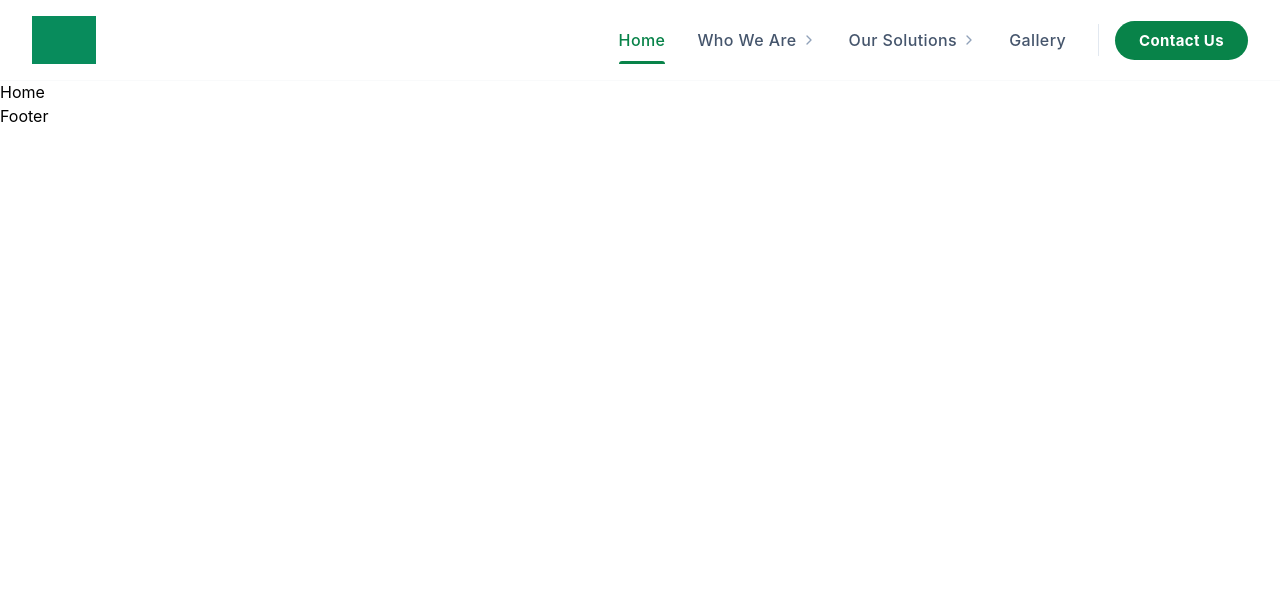
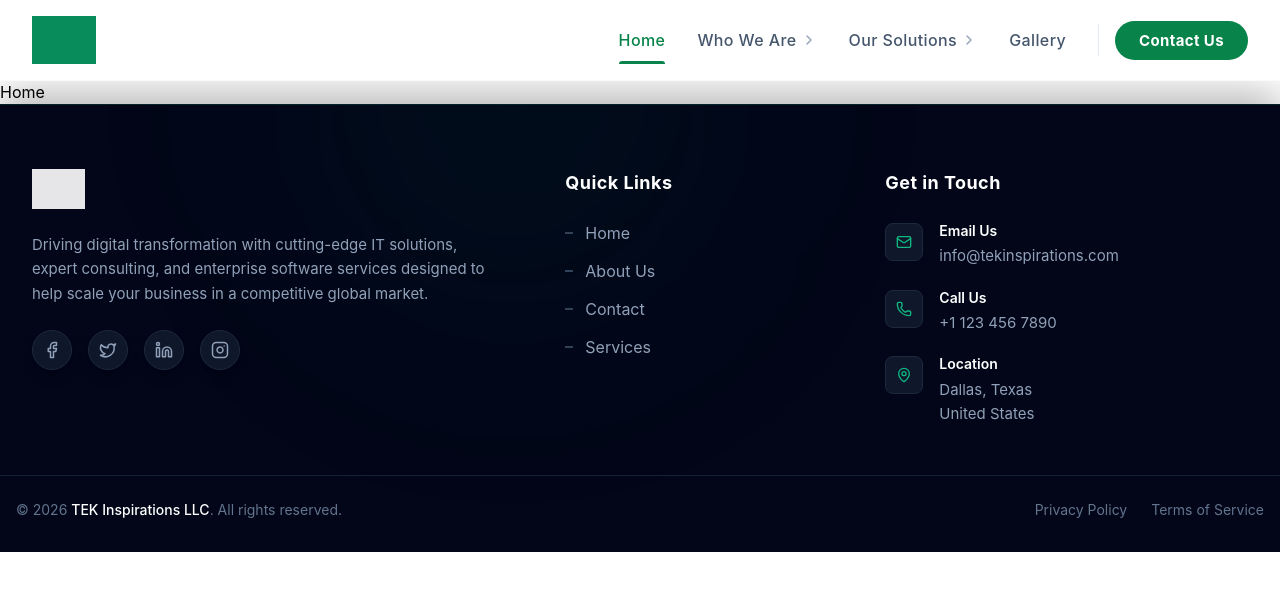
Before and after one commit to anupchauhanak6/tek-inspirations-llc, a React (Vite) app in the folder frontend/: page / in a window 1280 px wide. Shown: the top 590 px of the page. Built offline with nearby package versions, Linux system fonts and the light colour scheme; grey boxes are pictures that could not be loaded.

Commit message:
feat: implement Footer component with enhanced layout, social links, and contact information

```diff
--- a/frontend/src/components/Footer.jsx
+++ b/frontend/src/components/Footer.jsx
@@ -1,9 +1,179 @@
-import React from 'react'
+import React from "react";
+import { Link } from "react-router-dom";
+import {
+  Mail,
+  Phone,
+  MapPin,
+  Facebook,
+  Twitter,
+  Linkedin,
+  Instagram,
+} from "lucide-react";
 
 function Footer() {
   return (
-    <div>Footer</div>
-  )
+    <footer className="bg-slate-950 text-slate-300 pt-16 pb-8 w-full mt-auto border-t border-slate-900 border-t-emerald-600/20 shadow-[0_-10px_40px_rgba(0,0,0,0.3)] relative overflow-hidden">
+      {/* Subtle emerald glow in the background as a premium touch */}
+      <div className="absolute top-0 left-1/4 w-96 h-96 bg-emerald-800/10 blur-[120px] rounded-full point-events-none -translate-y-1/2"></div>
+
+      <div className="max-w-7xl mx-auto px-4 sm:px-6 lg:px-8 grid grid-cols-1 md:grid-cols-12 gap-10 lg:gap-16 mb-12 relative z-10">
+        {/* Logo & Description (Takes more horizontal space on wide screens) */}
+        <div className="col-span-1 md:col-span-12 lg:col-span-5 flex flex-col">
+          <Link to="/" className="mb-6 inline-block">
+            <img
+              src="https://www.tekinspirations.com/wp-content/uploads/2022/03/cropped-tek-logo-new-e1648224691993.png"
+              alt="TEK Inspirations"
+              className="h-10 w-auto brightness-0 invert opacity-90 hover:opacity-100 transition-opacity"
+            />
+          </Link>
+          <p className="text-slate-400 text-[15px] leading-relaxed mb-6 pr-4">
+            Driving digital transformation with cutting-edge IT solutions,
+            expert consulting, and enterprise software services designed to help
+            scale your business in a competitive global market.
+          </p>
+          {/* Social Icons */}
+          <div className="flex space-x-4">
+            <a
+              href="#"
+              className="h-10 w-10 flex items-center justify-center rounded-full bg-slate-900 text-slate-400 hover:text-white hover:bg-[#10b981] transition-all duration-300 shadow-lg border border-slate-800 hover:border-[#10b981] hover:-translate-y-1"
+            >
+              <Facebook size={18} />
+            </a>
+            <a
+              href="#"
+              className="h-10 w-10 flex items-center justify-center rounded-full bg-slate-900 text-slate-400 hover:text-white hover:bg-[#10b981] transition-all duration-300 shadow-lg border border-slate-800 hover:border-[#10b981] hover:-translate-y-1"
+            >
+              <Twitter size={18} />
+            </a>
+            <a
+              href="#"
+              className="h-10 w-10 flex items-center justify-center rounded-full bg-slate-900 text-slate-400 hover:text-white hover:bg-[#10b981] transition-all duration-300 shadow-lg border border-slate-800 hover:border-[#10b981] hover:-translate-y-1"
+            >
+              <Linkedin size={18} />
+            </a>
+            <a
+              href="#"
+              className="h-10 w-10 flex items-center justify-center rounded-full bg-slate-900 text-slate-400 hover:text-white hover:bg-[#10b981] transition-all duration-300 shadow-lg border border-slate-800 hover:border-[#10b981] hover:-translate-y-1"
+            >
+              <Instagram size={18} />
+            </a>
+          </div>
+        </div>
+
+        {/* Quick Links */}
+        <div className="col-span-1 md:col-span-6 lg:col-span-3">
+          <h3 className="text-lg font-bold mb-6 text-white tracking-wide">
+            Quick Links
+          </h3>
+          <ul className="flex flex-col space-y-3.5 m-0 p-0 list-none">
+            <li>
+              <Link
+                to="/"
+                className="group flex items-center text-slate-400 hover:text-[#10b981] transition-colors duration-200"
+              >
+                <span className="w-2 h-0.5 bg-slate-700 mr-3 group-hover:bg-[#10b981] group-hover:w-4 transition-all duration-300"></span>
+                Home
+              </Link>
+            </li>
+            <li>
+              <Link
+                to="/about"
+                className="group flex items-center text-slate-400 hover:text-[#10b981] transition-colors duration-200"
+              >
+                <span className="w-2 h-0.5 bg-slate-700 mr-3 group-hover:bg-[#10b981] group-hover:w-4 transition-all duration-300"></span>
+                About Us
+              </Link>
+            </li>
+            <li>
+              <Link
+                to="/contact"
+                className="group flex items-center text-slate-400 hover:text-[#10b981] transition-colors duration-200"
+              >
+                <span className="w-2 h-0.5 bg-slate-700 mr-3 group-hover:bg-[#10b981] group-hover:w-4 transition-all duration-300"></span>
+                Contact
+              </Link>
+            </li>
+            <li>
+              <Link
+                to="/services"
+                className="group flex items-center text-slate-400 hover:text-[#10b981] transition-colors duration-200"
+              >
+                <span className="w-2 h-0.5 bg-slate-700 mr-3 group-hover:bg-[#10b981] group-hover:w-4 transition-all duration-300"></span>
+                Services
+              </Link>
+            </li>
+          </ul>
+        </div>
+
+        {/* Contact Info */}
+        <div className="col-span-1 md:col-span-6 lg:col-span-4">
+          <h3 className="text-lg font-bold mb-6 text-white tracking-wide">
+            Get in Touch
+          </h3>
+          <ul className="flex flex-col space-y-5 text-[15px] m-0 p-0 list-none">
+            <li className="flex items-start group">
+              <div className="p-2.5 rounded-lg bg-slate-900 border border-slate-800 group-hover:border-[#10b981]/50 group-hover:bg-[#10b981]/10 transition-colors mr-4 mt-0.5">
+                <Mail className="w-4 h-4 text-[#10b981]" />
+              </div>
+              <div>
+                <p className="text-white text-sm font-semibold mb-1">
+                  Email Us
+                </p>
+                <p className="text-slate-400 hover:text-white transition-colors cursor-pointer">
+                  info@tekinspirations.com
+                </p>
+              </div>
+            </li>
+            <li className="flex items-start group">
+              <div className="p-2.5 rounded-lg bg-slate-900 border border-slate-800 group-hover:border-[#10b981]/50 group-hover:bg-[#10b981]/10 transition-colors mr-4 mt-0.5">
+                <Phone className="w-4 h-4 text-[#10b981]" />
+              </div>
+              <div>
+                <p className="text-white text-sm font-semibold mb-1">Call Us</p>
+                <p className="text-slate-400 hover:text-white transition-colors cursor-pointer">
+                  +1 123 456 7890
+                </p>
+              </div>
+            </li>
+            <li className="flex items-start group">
+              <div className="p-2.5 rounded-lg bg-slate-900 border border-slate-800 group-hover:border-[#10b981]/50 group-hover:bg-[#10b981]/10 transition-colors mr-4 mt-0.5">
+                <MapPin className="w-4 h-4 text-[#10b981]" />
+              </div>
+              <div>
+                <p className="text-white text-sm font-semibold mb-1">
+                  Location
+                </p>
+                <p className="text-slate-400 leading-relaxed">
+                  Dallas, Texas
+                  <br />
+                  United States
+                </p>
+              </div>
+            </li>
+          </ul>
+        </div>
+      </div>
+
+      {/* Copyright Line */}
+      <div className="border-t border-slate-800/80 pt-6 px-4 relative z-10">
+        <div className="max-w-7xl mx-auto flex flex-col md:flex-row justify-between items-center text-sm text-slate-500">
+          <p className="mb-4 md:mb-0">
+            &copy; {new Date().getFullYear()}{" "}
+            <span className="text-white font-medium">TEK Inspirations LLC</span>
+            . All rights reserved.
+          </p>
+          <div className="flex space-x-6">
+            <a href="#" className="hover:text-white transition-colors">
+              Privacy Policy
+            </a>
+            <a href="#" className="hover:text-white transition-colors">
+              Terms of Service
+            </a>
+          </div>
+        </div>
+      </div>
+    </footer>
+  );
 }
 
-export default Footer
+export default Footer;
```
